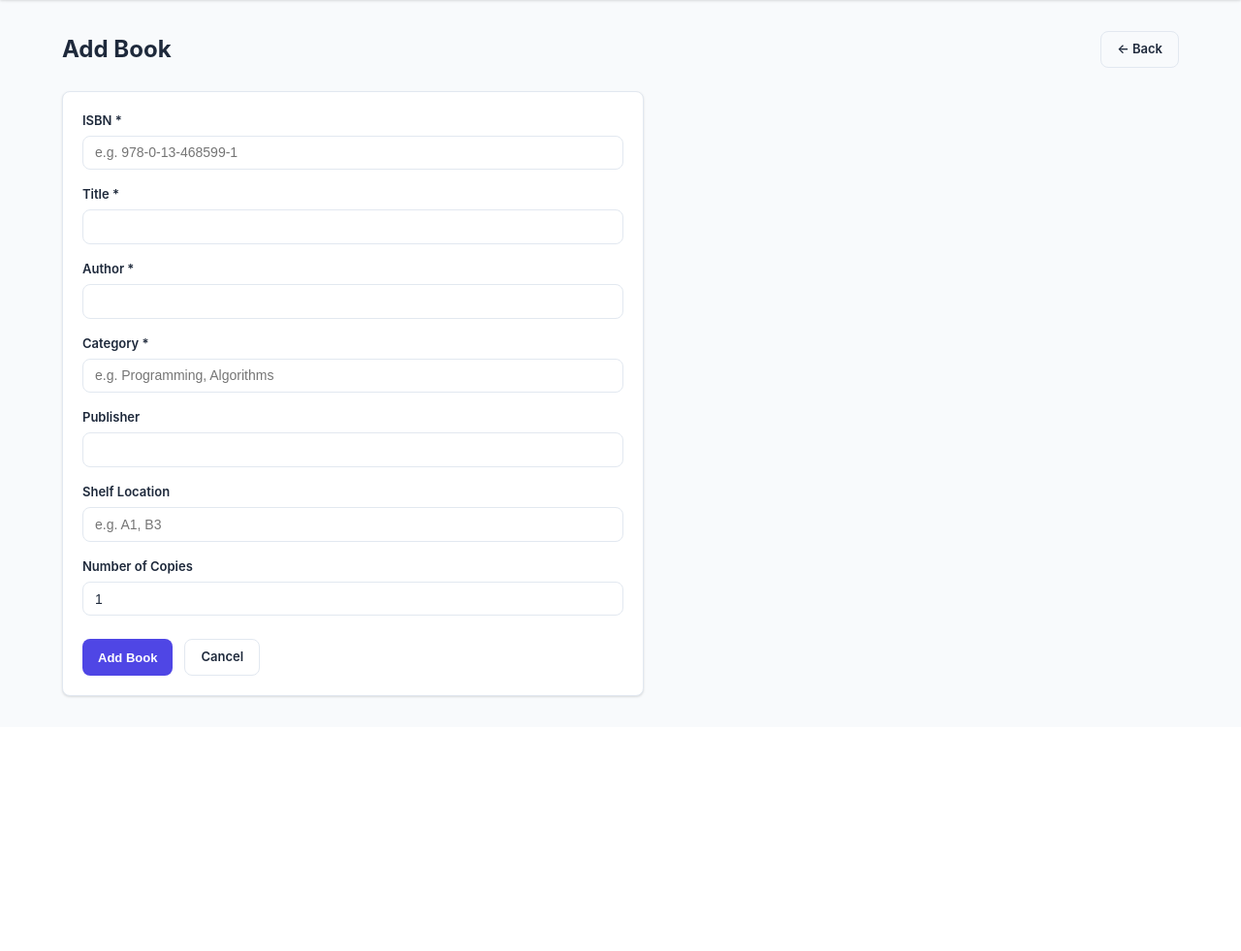
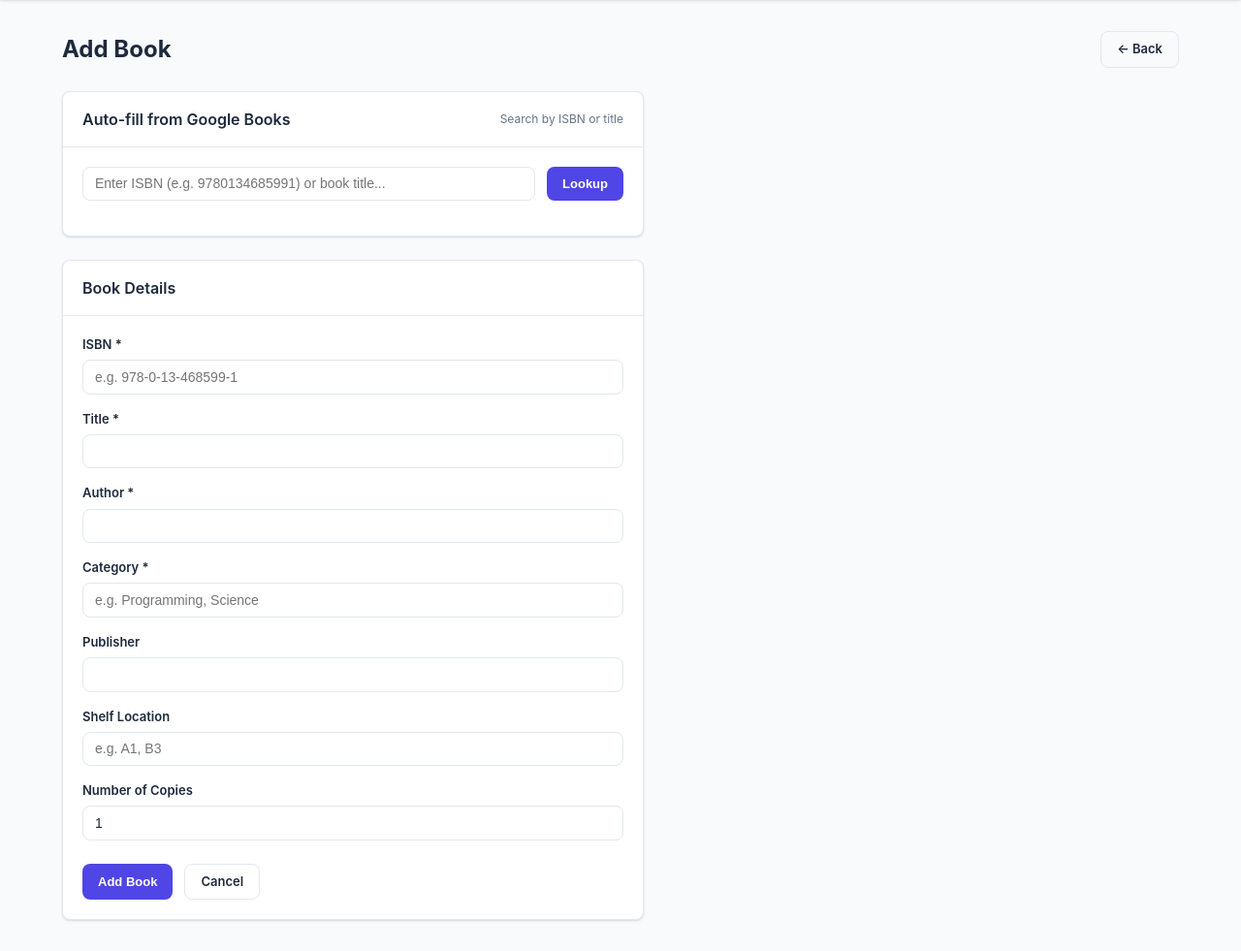
Before and after one commit to Aryankanani1/LibraFlow, a Flask app: page /admin/books/add in a window 1280 px wide. Shown: the part 56-1037 px from the top of the page at 97% size. Before the commit the page ends 776 px from the top, so only its background shows below. Run offline with Flask 3, Linux system fonts and the light colour scheme; a user stored in the database is signed in.

Commit message:
Add real-world book data and Google Books API integration
- seed_books.py: 63 real books across 12 categories (Programming, Algorithms,
  ML, Databases, DevOps, Networking, Security, etc.) with 126 copies
- Google Books API lookup on Add Book page: search by ISBN or title,
  auto-fills form fields (title, author, publisher, category) with cover preview
- /admin/api/google-books endpoint (no API key required)

Co-Authored-By: Claude Sonnet 4.6 <noreply@anthropic.com>

```diff
--- a/routes/admin.py
+++ b/routes/admin.py
@@ -3,6 +3,9 @@ from flask import Blueprint, render_template, request, redirect, url_for, flash,
 from flask_login import login_required, current_user
 from models import db, User, Book, BookCopy, Loan, Reservation, Report
 from functools import wraps
+import urllib.request
+import urllib.parse
+import json
 
 admin_bp = Blueprint('admin', __name__, url_prefix='/admin')
 
@@ -303,3 +306,72 @@ def scan_barcode():
         else:
             result = {'found': False, 'message': 'Barcode not found'}
     return render_template('admin/scan.html', result=result)
+
+
+# ── Google Books API ──────────────────────────────────────────────────────────
+
+@admin_bp.route('/api/google-books')
+@login_required
+@librarian_required
+def google_books_lookup():
+    query = request.args.get('q', '').strip()
+    if not query:
+        return jsonify([])
+
+    # If query looks like an ISBN (digits only or with dashes), search by isbn
+    clean = query.replace('-', '').replace(' ', '')
+    if clean.isdigit() and len(clean) in (10, 13):
+        search_query = f'isbn:{clean}'
+    else:
+        search_query = query
+
+    url = 'https://www.googleapis.com/books/v1/volumes?' + urllib.parse.urlencode({
+        'q': search_query,
+        'maxResults': 8,
+        'printType': 'books',
+        'langRestrict': 'en'
+    })
+
+    try:
+        with urllib.request.urlopen(url, timeout=5) as resp:
+            raw = json.loads(resp.read().decode())
+    except Exception:
+        return jsonify([])
+
+    results = []
+    for item in raw.get('items', []):
+        info = item.get('volumeInfo', {})
+
+        # Extract best ISBN
+        isbn = ''
+        for identifier in info.get('industryIdentifiers', []):
+            if identifier.get('type') == 'ISBN_13':
+                isbn = identifier.get('identifier', '')
+                break
+        if not isbn:
+            for identifier in info.get('industryIdentifiers', []):
+                if identifier.get('type') == 'ISBN_10':
+                    isbn = identifier.get('identifier', '')
+                    break
+
+        # Extract category
+        categories = info.get('categories', [])
+        category = categories[0].split('/')[0].strip() if categories else 'General'
+
+        # Thumbnail
+        image_links = info.get('imageLinks', {})
+        thumbnail = image_links.get('thumbnail', image_links.get('smallThumbnail', ''))
+        # Force HTTPS
+        if thumbnail:
+            thumbnail = thumbnail.replace('http://', 'https://')
+
+        results.append({
+            'title':     info.get('title', ''),
+            'authors':   ', '.join(info.get('authors', ['Unknown'])),
+            'publisher': info.get('publisher', ''),
+            'isbn':      isbn,
+            'category':  category,
+            'thumbnail': thumbnail,
+        })
+
+    return jsonify(results)
--- a/templates/admin/add_book.html
+++ b/templates/admin/add_book.html
@@ -7,28 +7,46 @@
   <a href="{{ url_for('admin.books') }}" class="btn btn-outline">← Back</a>
 </div>
 
+<!-- Google Books Lookup -->
+<div class="card mb-4" style="max-width:600px">
+  <div class="card-header">
+    <h3>Auto-fill from Google Books</h3>
+    <span class="text-muted" style="font-size:12px">Search by ISBN or title</span>
+  </div>
+  <div class="card-body">
+    <div class="search-row">
+      <input type="text" id="gb-query" class="form-input search-input"
+             placeholder="Enter ISBN (e.g. 9780134685991) or book title...">
+      <button type="button" class="btn btn-primary" onclick="lookupBook()">Lookup</button>
+    </div>
+    <div id="gb-results" style="margin-top:1rem"></div>
+  </div>
+</div>
+
+<!-- Manual / Auto-filled Form -->
 <div class="card" style="max-width:600px">
+  <div class="card-header"><h3>Book Details</h3></div>
   <div class="card-body">
     <form method="POST">
       <div class="form-group">
         <label>ISBN *</label>
-        <input type="text" name="isbn" class="form-input" required placeholder="e.g. 978-0-13-468599-1">
+        <input type="text" id="f-isbn" name="isbn" class="form-input" required placeholder="e.g. 978-0-13-468599-1">
       </div>
       <div class="form-group">
         <label>Title *</label>
-        <input type="text" name="title" class="form-input" required>
+        <input type="text" id="f-title" name="title" class="form-input" required>
       </div>
       <div class="form-group">
         <label>Author *</label>
-        <input type="text" name="author" class="form-input" required>
+        <input type="text" id="f-author" name="author" class="form-input" required>
       </div>
       <div class="form-group">
         <label>Category *</label>
-        <input type="text" name="category" class="form-input" required placeholder="e.g. Programming, Algorithms">
+        <input type="text" id="f-category" name="category" class="form-input" required placeholder="e.g. Programming, Science">
       </div>
       <div class="form-group">
         <label>Publisher</label>
-        <input type="text" name="publisher" class="form-input">
+        <input type="text" id="f-publisher" name="publisher" class="form-input">
       </div>
       <div class="form-group">
         <label>Shelf Location</label>
@@ -45,4 +63,82 @@
     </form>
   </div>
 </div>
+
+<script>
+async function lookupBook() {
+  const query = document.getElementById('gb-query').value.trim();
+  if (!query) return;
+
+  const resultsDiv = document.getElementById('gb-results');
+  resultsDiv.innerHTML = '<p class="text-muted">Searching Google Books...</p>';
+
+  try {
+    const res = await fetch(`/admin/api/google-books?q=${encodeURIComponent(query)}`);
+    const data = await res.json();
+
+    if (!data.length) {
+      resultsDiv.innerHTML = '<p class="text-muted">No results found.</p>';
+      return;
+    }
+
+    let html = '<div class="gb-results-list">';
+    data.forEach((book, i) => {
+      html += `
+        <div class="gb-result-item" onclick="fillForm(${i})">
+          <div class="gb-result-inner">
+            ${book.thumbnail ? `<img src="${book.thumbnail}" class="gb-thumb" alt="cover">` : '<div class="gb-thumb-placeholder">📖</div>'}
+            <div class="gb-result-info">
+              <strong>${book.title}</strong><br>
+              <span class="text-muted">${book.authors}</span><br>
+              <small class="text-muted">${book.publisher || ''} ${book.isbn ? '· ISBN: ' + book.isbn : ''}</small>
+            </div>
+          </div>
+        </div>`;
+    });
+    html += '</div>';
+
+    // Store data for fillForm
+    window._gbData = data;
+    resultsDiv.innerHTML = html;
+  } catch(e) {
+    resultsDiv.innerHTML = '<p class="text-muted">Error fetching results. Check your connection.</p>';
+  }
+}
+
+function fillForm(index) {
+  const book = window._gbData[index];
+  document.getElementById('f-isbn').value      = book.isbn || '';
+  document.getElementById('f-title').value     = book.title || '';
+  document.getElementById('f-author').value    = book.authors || '';
+  document.getElementById('f-category').value  = book.category || '';
+  document.getElementById('f-publisher').value = book.publisher || '';
+
+  // Highlight the selected result
+  document.querySelectorAll('.gb-result-item').forEach((el, i) => {
+    el.classList.toggle('gb-result-selected', i === index);
+  });
+
+  // Scroll to form
+  document.querySelector('.card:last-of-type').scrollIntoView({ behavior: 'smooth' });
+}
+
+// Allow pressing Enter in search box
+document.getElementById('gb-query').addEventListener('keydown', e => {
+  if (e.key === 'Enter') { e.preventDefault(); lookupBook(); }
+});
+</script>
+
+<style>
+.gb-results-list { display: flex; flex-direction: column; gap: .5rem; }
+.gb-result-item {
+  border: 1.5px solid var(--border); border-radius: var(--radius);
+  padding: .75rem; cursor: pointer; transition: all .15s;
+}
+.gb-result-item:hover { border-color: var(--primary); background: #f8f7ff; }
+.gb-result-selected { border-color: var(--primary); background: #ede9fe; }
+.gb-result-inner { display: flex; gap: .75rem; align-items: center; }
+.gb-thumb { width: 48px; height: 64px; object-fit: cover; border-radius: 4px; flex-shrink: 0; }
+.gb-thumb-placeholder { width: 48px; height: 64px; background: var(--bg); border-radius: 4px; display: flex; align-items: center; justify-content: center; font-size: 1.5rem; flex-shrink: 0; }
+.gb-result-info { flex: 1; }
+</style>
 {% endblock %}
```
Also changed, not shown: seed_books.py (added, +125 -0 lines).
